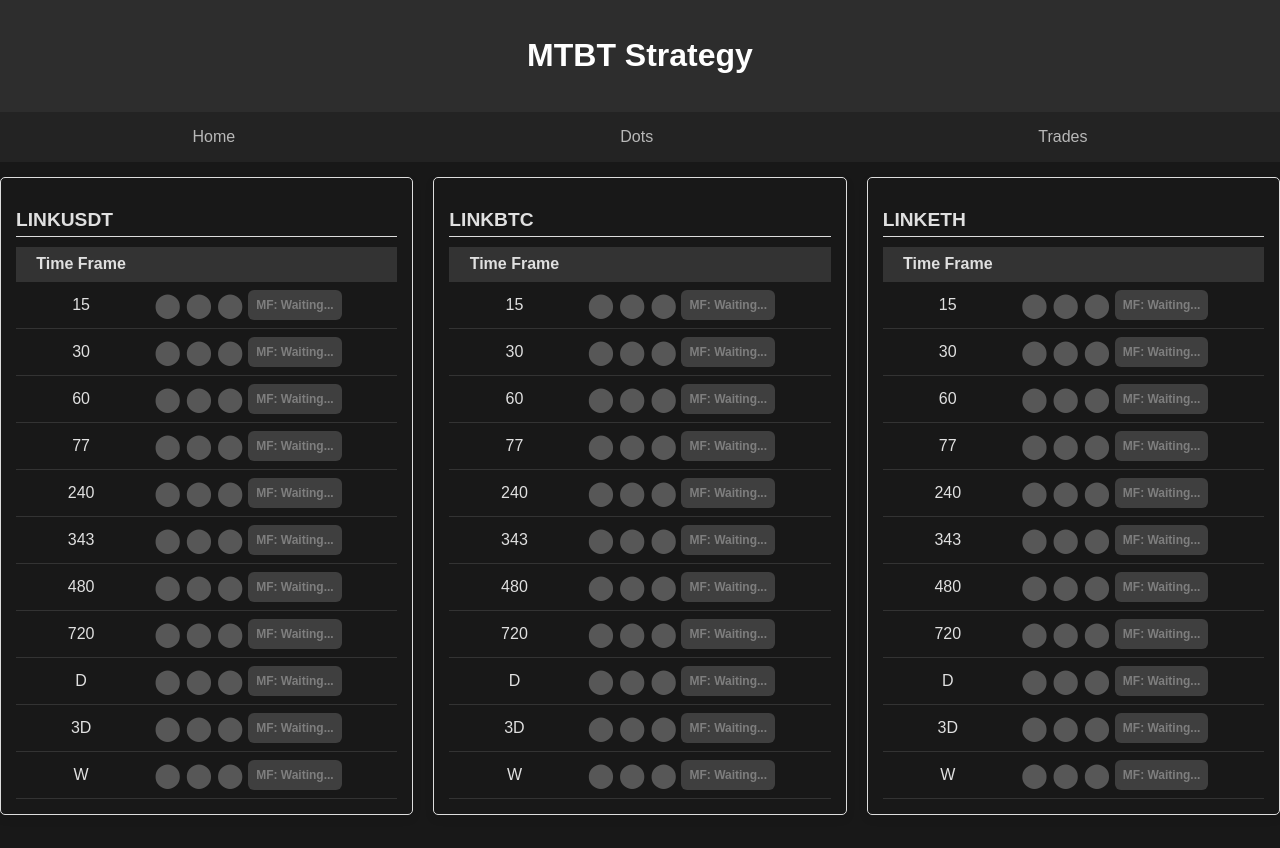
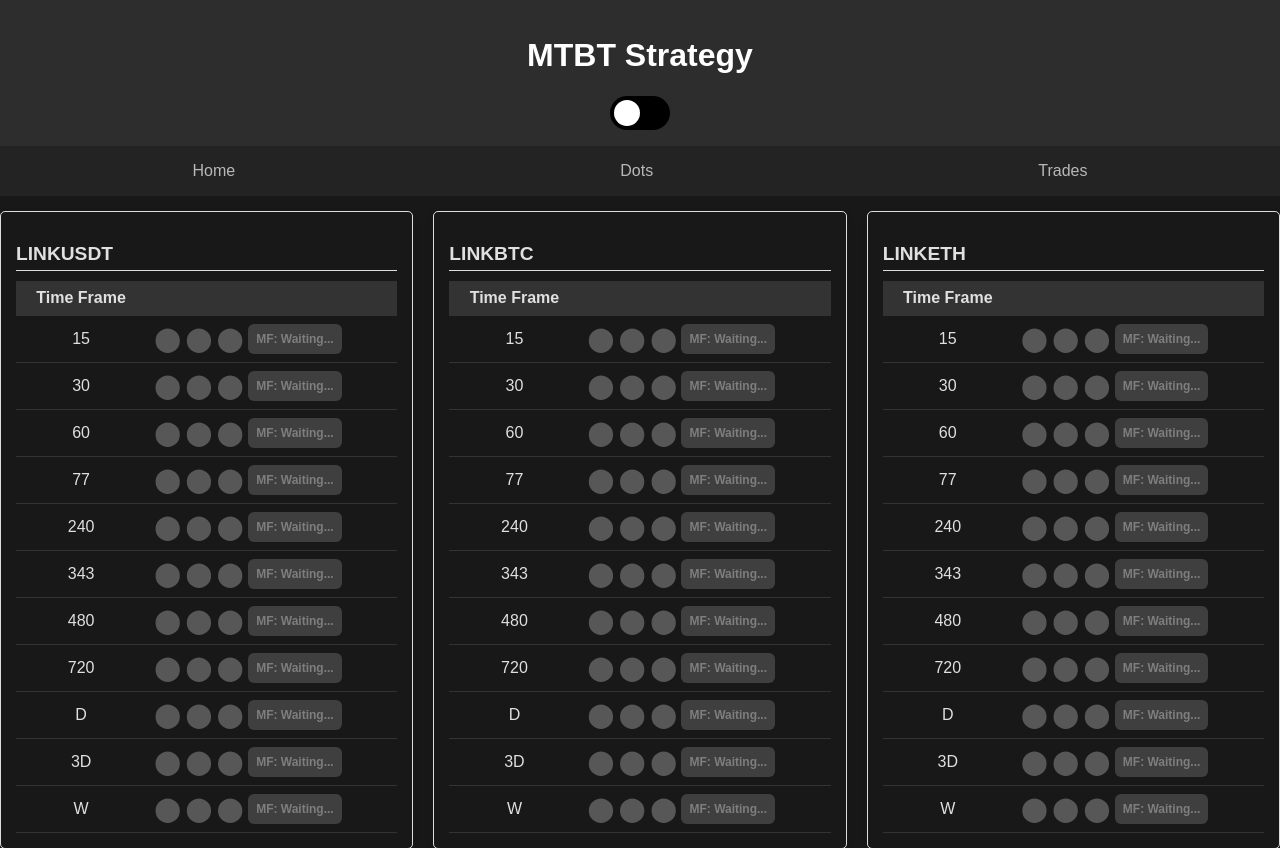
Before and after one commit to spoon2eric/tvstrats, a Flask app: page / in a window 1280 px wide. Shown: the top 848 px of the page. Run offline with Flask 3, Linux system fonts and the light colour scheme; data that the repository does not hold is empty.

Commit message:
CSS Updates to index.html and dots.html

```diff
--- a/templates/index.html
+++ b/templates/index.html
@@ -188,12 +188,75 @@
             border: 2px solid darkgreen;
             border-radius: 5px;
         }
+
+        .switch {
+            position: relative;
+            display: inline-block;
+            width: 60px;
+            height: 34px;
+        }
+
+        .switch input {
+            opacity: 0;
+            width: 0;
+            height: 0;
+        }
+
+        .slider {
+            position: absolute;
+            cursor: pointer;
+            top: 0;
+            left: 0;
+            right: 0;
+            bottom: 0;
+            background-color: rgba(0, 0, 0);
+            -webkit-transition: .4s;
+            transition: .4s;
+        }
+
+        .slider:before {
+            position: absolute;
+            content: "";
+            height: 26px;
+            width: 26px;
+            left: 4px;
+            bottom: 4px;
+            background-color: white;
+            -webkit-transition: .4s;
+            transition: .4s;
+        }
+
+        input:checked+.slider {
+            background-color: #10B981;
+        }
+
+        input:focus+.slider {
+            box-shadow: 0 0 1px #10B981;
+        }
+
+        input:checked+.slider:before {
+            -webkit-transform: translateX(26px);
+            -ms-transform: translateX(26px);
+            transform: translateX(26px);
+        }
+
+        .slider.round {
+            border-radius: 34px;
+        }
+
+        .slider.round:before {
+            border-radius: 50%;
+        }
     </style>
 </head>
 
 <body>
     <header>
         <h1>MTBT Strategy</h1>
+        <label class="switch">
+            <input type="checkbox" id="stageToggle">
+            <span class="slider round"></span>
+        </label>
     </header>
     <nav>
         <!-- Links to pages -->
@@ -218,8 +281,8 @@
                 <tbody>
                     <!-- Ticker details -->
                     {% for time_frame, result in details.items() %}
-                    <tr
-                        class="{{ 'flash' if result['stage'] == 2 else '' }} {{ 'gold-border' if result['stage'] == 3 }} {{ 'dark-green-border' if result['stage'] == 2 }}">
+                    <tr class="{{ 'flash' if result['stage'] == 2 else '' }} {{ 'gold-border' if result['stage'] == 3 }} {{ 'dark-green-border' if result['stage'] == 2 }}"
+                        data-stage="{{ result['stage'] }}">
                         <td>{{ time_frame }}</td>
                         <td class="results">
                             <!-- TV Time and Money Flow -->
@@ -275,6 +338,36 @@
         </div> <!-- End of card -->
         {% endfor %}
     </div> <!-- End of Flexbox container -->
+    <script>
+        document.getElementById('stageToggle').addEventListener('change', function () {
+            const isChecked = this.checked;
+            const cards = document.querySelectorAll('.card');
+
+            cards.forEach(card => {
+                const rows = card.querySelectorAll('tbody tr');
+                let hasStage2or3 = false;
+
+                rows.forEach(row => {
+                    const stage = row.dataset.stage;
+                    if (isChecked && (stage == '2' || stage == '3')) {
+                        hasStage2or3 = true;
+                        row.style.display = '';
+                    } else if (!isChecked) {
+                        row.style.display = '';
+                    } else {
+                        row.style.display = 'none';
+                    }
+                });
+
+                if (isChecked && !hasStage2or3) {
+                    card.style.display = 'none';
+                } else {
+                    card.style.display = '';
+                }
+            });
+        });
+    </script>
+
 </body>
 
 </html>
```
Also changed, not shown: templates/dots.html (+33 -13 lines).
